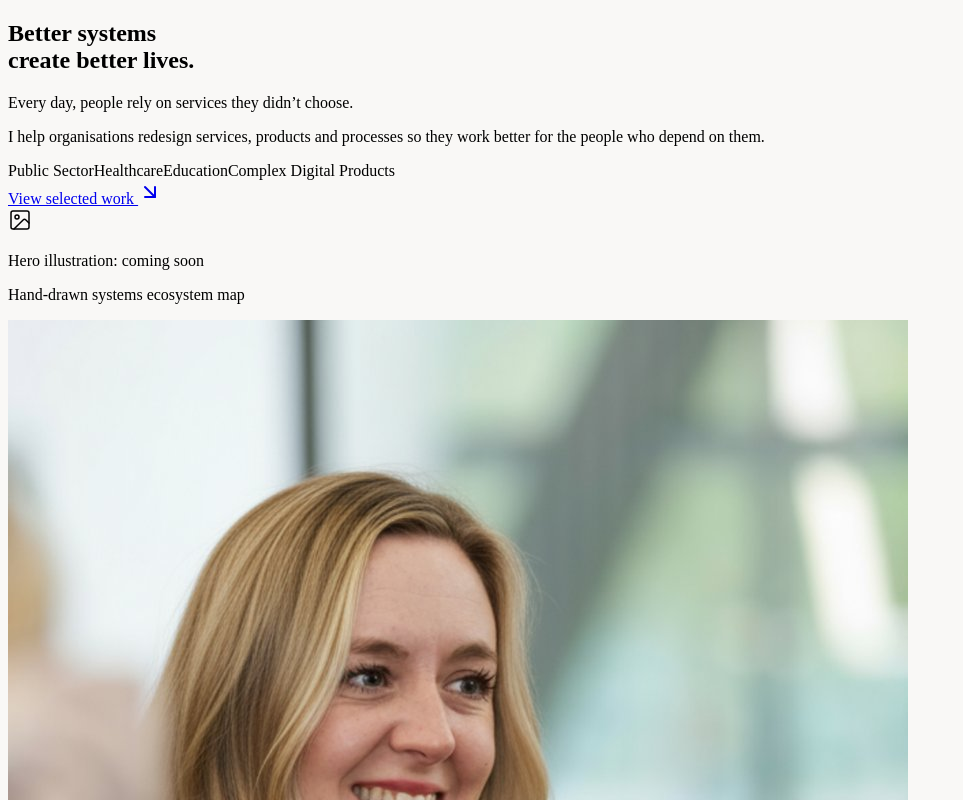
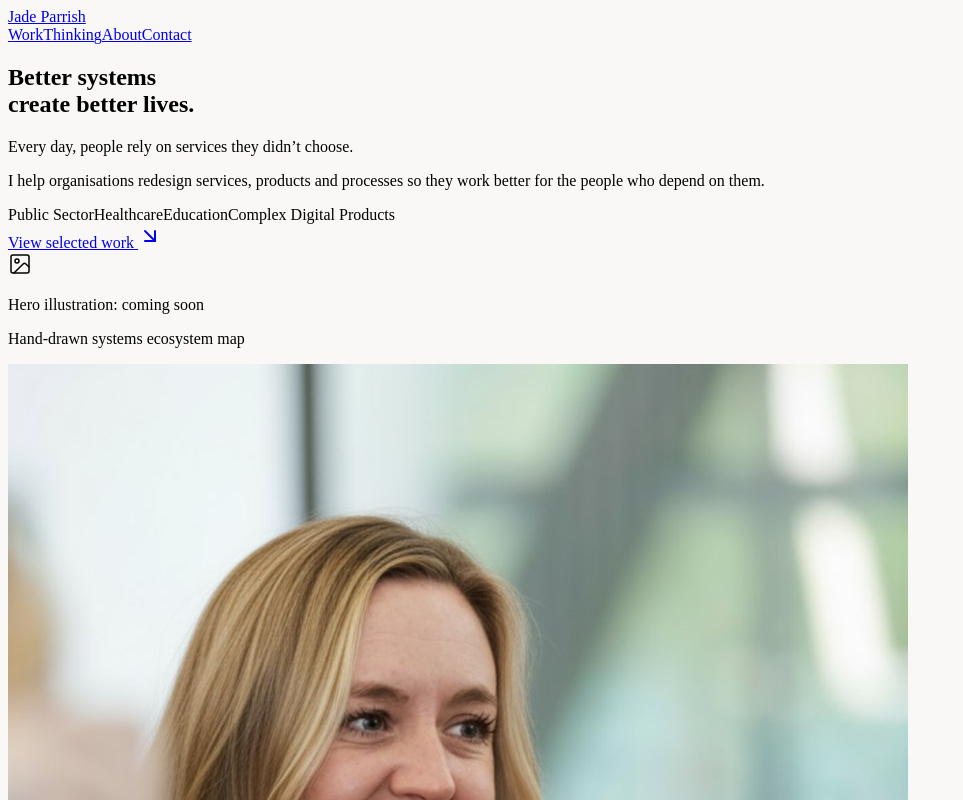
Before and after one commit to jadeparrish/portfolio, a Next.js app: page / in a window 1280 px wide. Shown: the top 800 px of the page, without its empty margins (0-963 px from the left). Built offline with nearby package versions, Linux system fonts and the light colour scheme.

Commit message:
Add header with navigation links to layout

```diff
--- a/app/layout.js
+++ b/app/layout.js
@@ -133,6 +133,26 @@ export default function RootLayout({ children }) {
         <a href="#main-content" className="skip-link">
           Skip to content
         </a>
+
+        {/* One header for the whole site. Lives here so every page gets it
+            without each page having to render its own. */}
+        <header className="border-b border-neutral-200/80">
+          <div className="max-w-7xl mx-auto px-6 sm:px-8 lg:px-12 py-5 flex justify-between items-center gap-5">
+            <a
+              href="/"
+              className="text-xs uppercase tracking-[0.18em] font-semibold text-neutral-900 hover:text-[#8D6553] transition-colors"
+            >
+              Jade Parrish
+            </a>
+            <nav className="flex flex-wrap items-center gap-x-5 gap-y-2 sm:gap-x-8 text-[11px] tracking-[0.15em] uppercase text-neutral-600">
+              <a href="/work" className="hover:text-[#8D6553] transition-colors">Work</a>
+              <a href="/thinking" className="hover:text-[#8D6553] transition-colors">Thinking</a>
+              <a href="/#about" className="hover:text-[#8D6553] transition-colors">About</a>
+              <a href="/#contact" className="hover:text-[#8D6553] transition-colors">Contact</a>
+            </nav>
+          </div>
+        </header>
+
         <div id="main-content" tabIndex={-1}>
           {children}
         </div>
```
